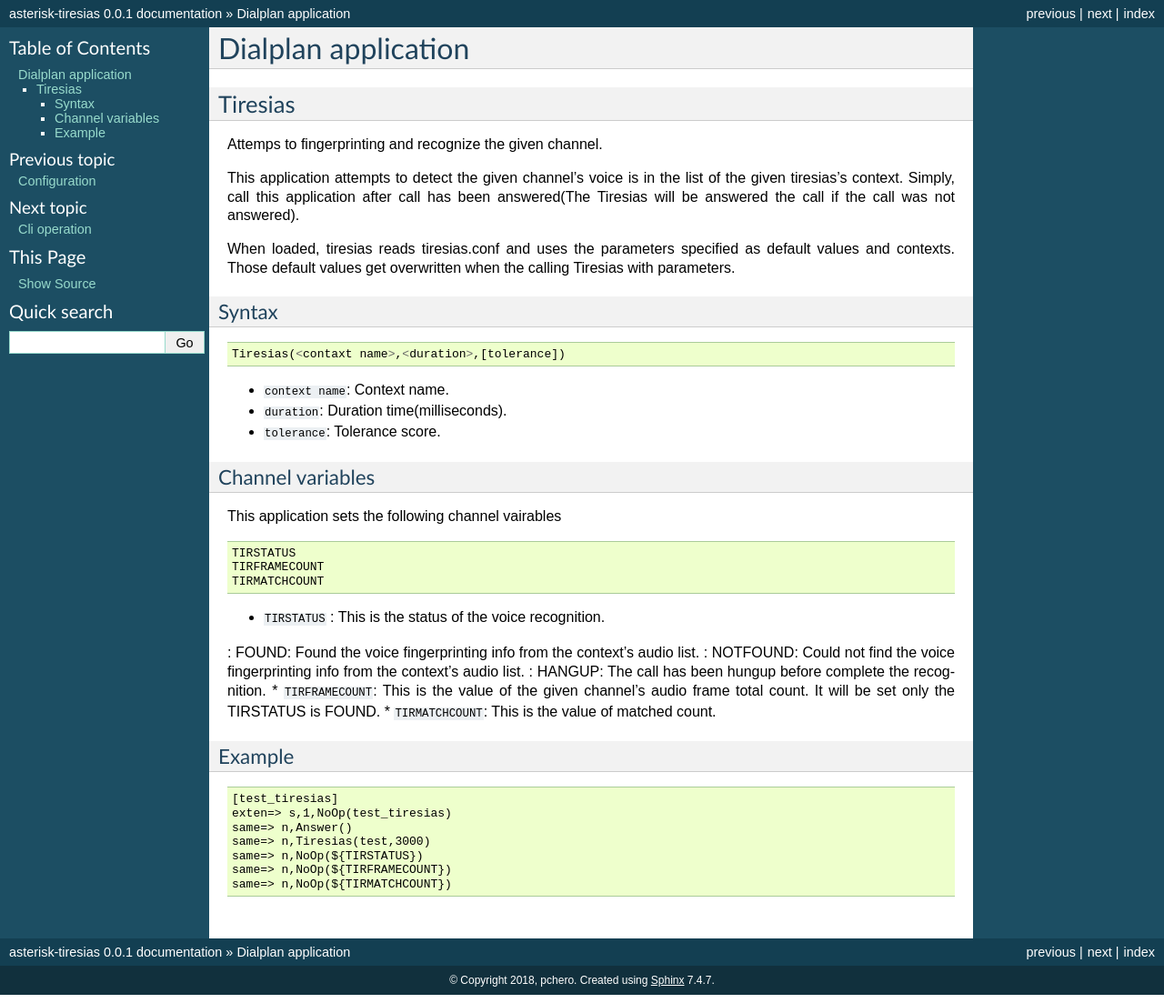
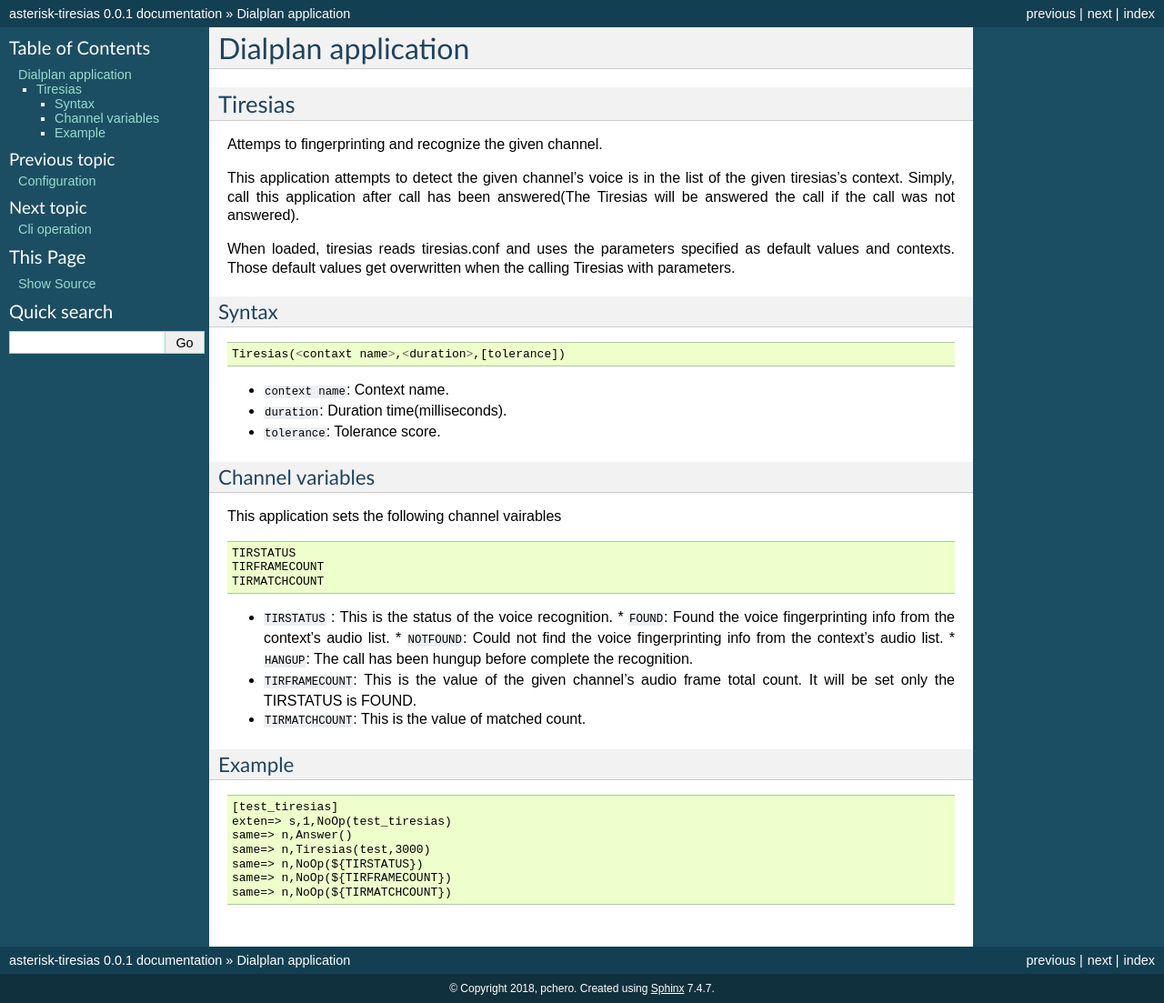
Before and after one commit to pchero/asterisk-tiresias, a Sphinx documentation site: the page built from doc/dialplan_application.rst, in a window 1280 px wide. Shown: the whole page at 91% size. Built offline with Sphinx 7.4.7, drawn with Linux system fonts in a browser that asks for light colours.

Commit message:
Updated document
- Updated documents

```diff
--- a/doc/dialplan_application.rst
+++ b/doc/dialplan_application.rst
@@ -34,9 +34,9 @@
   TIRMATCHCOUNT
 
 * ``TIRSTATUS`` : This is the status of the voice recognition.
-: FOUND: Found the voice fingerprinting info from the context's audio list.
-: NOTFOUND: Could not find the voice fingerprinting info from the context's audio list.
-: HANGUP: The call has been hungup before complete the recognition.
+  * ``FOUND``: Found the voice fingerprinting info from the context's audio list.
+  * ``NOTFOUND``: Could not find the voice fingerprinting info from the context's audio list.
+  * ``HANGUP``: The call has been hungup before complete the recognition.
 * ``TIRFRAMECOUNT``: This is the value of the given channel's audio frame total count. It will be set only the TIRSTATUS is FOUND.
 * ``TIRMATCHCOUNT``: This is the value of matched count.
 
```
